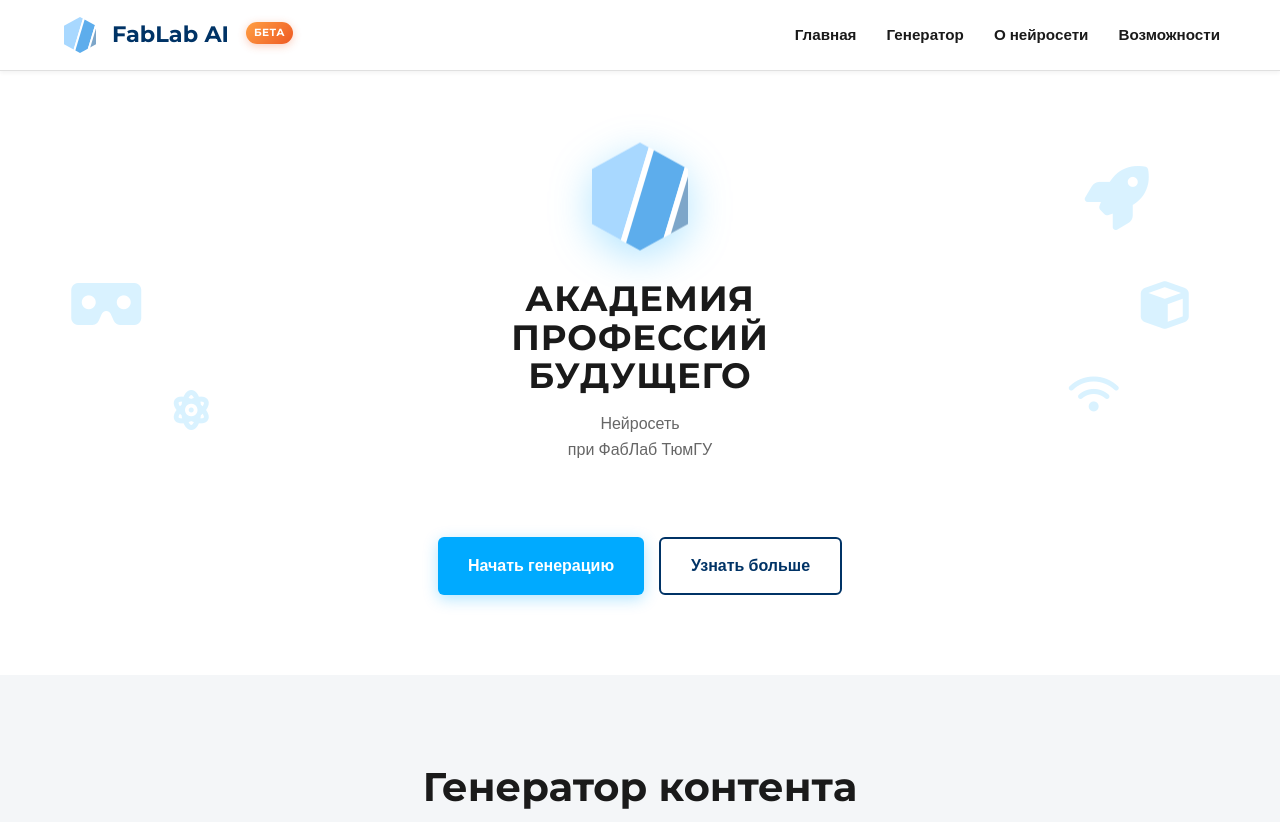
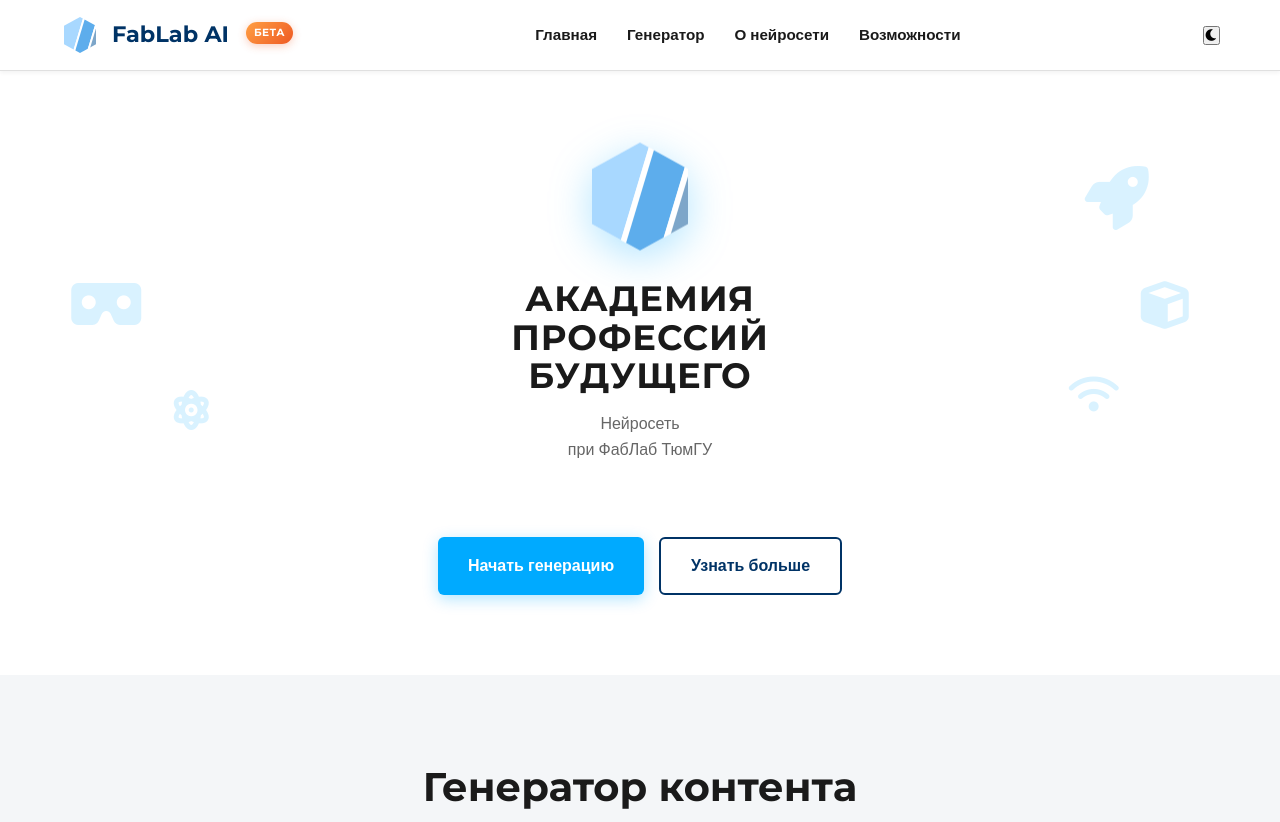
Before and after one commit to rrrrttt000555/testfablab_ai, a plain HTML site: page index.html in a window 1280 px wide. Shown: the top 822 px of the page. Drawn offline with nearby package versions, Linux system fonts and the light colour scheme; no server answers; some icons are missing.

Commit message:
Add theme toggle button to navigation

```diff
--- a/index.html
+++ b/index.html
@@ -32,6 +32,11 @@
                 <!-- Вставляется JS: Кнопка Войти или Профиль -->
                 <button class="btn-auth" id="login-btn">Войти</button>
             </div>
+
+            <!-- Theme Toggle -->
+            <button class="theme-toggle" id="theme-toggle" aria-label="Переключить тему">
+                <i class="fas fa-moon"></i>
+            </button>
 
             <div class="hamburger">
                 <span></span>
```
